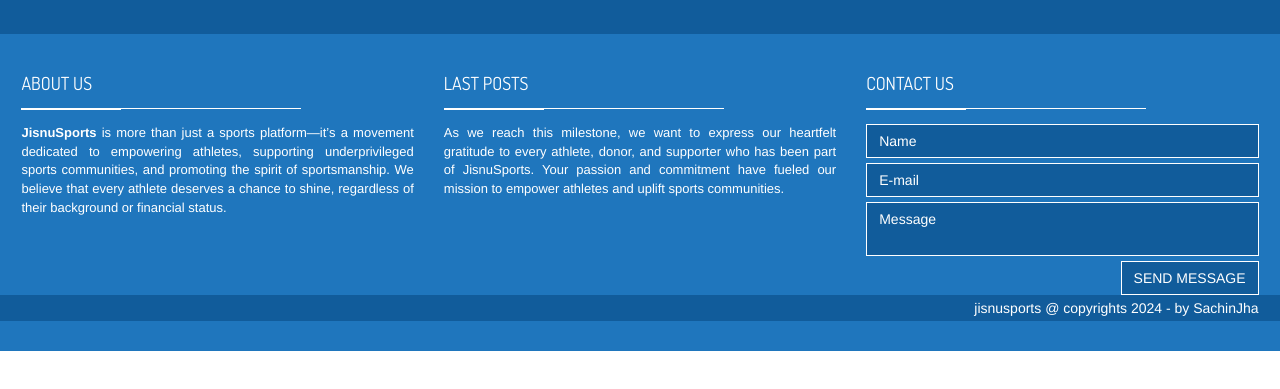
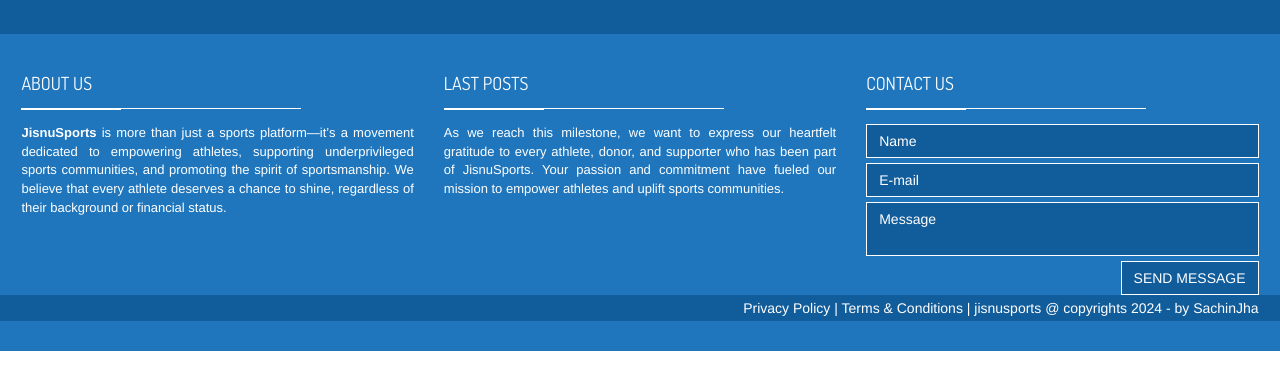
Before and after one commit to sachinjha1822/JisnuSportsNew, a plain HTML site: page about.html in a window 1280 px wide. Shown: the part 1860-2249 px from the top of the page. Drawn offline with nearby package versions, Linux system fonts and the light colour scheme.

Commit message:
Update about.html

```diff
--- a/about.html
+++ b/about.html
@@ -48,8 +48,8 @@
                             <li> <i class="fa fa-phone"></i> <a href="tel:">+91 7033192746 </a> </li>
                              <li> <i class="fa fa-envelope"></i> <a href="mailto:jisnusports@gmail.com">jisnusports@gmail.com</a> </li>
                              <a href="verification.html" class="inline-block mt-4 px-6 py-2 bg-blue-600 text-white rounded hover:bg-blue-700 transition">
-		                  🔍 Verify Premium Membership
-		                </a>
+                  🔍 Verify Premium Membership
+                </a>
                        </ul> <!-- /.header-contact  -->
 
                     </div>
@@ -485,9 +485,12 @@
         <div class="footer-bottom">
 
             <div class="container text-right">
-                jisnusports @ copyrights 2024 - by <a href="https://sachinjha1822.github.io/Sachin-Portfolio/" target="_blank">SachinJha</a>
-            </div>
+          <a href="privacy-policy.html">Privacy Policy</a> |
+          <a href="terms-conditions.html">Terms & Conditions</a> |
+          jisnusports @ copyrights 2024 - by <a href="https://sachinjha1822.github.io/Sachin-Portfolio/"
+            target="_blank">SachinJha</a>
         </div>
+      </div>
         </footer>
 
 
```
